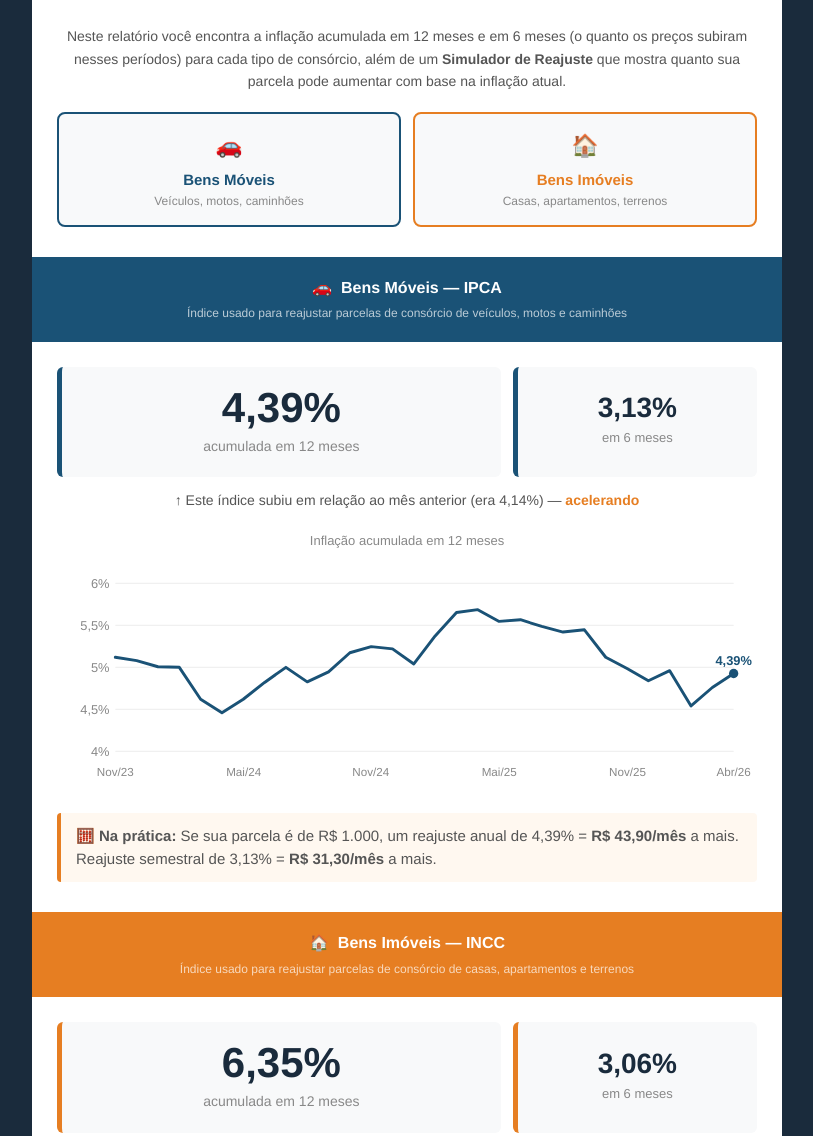
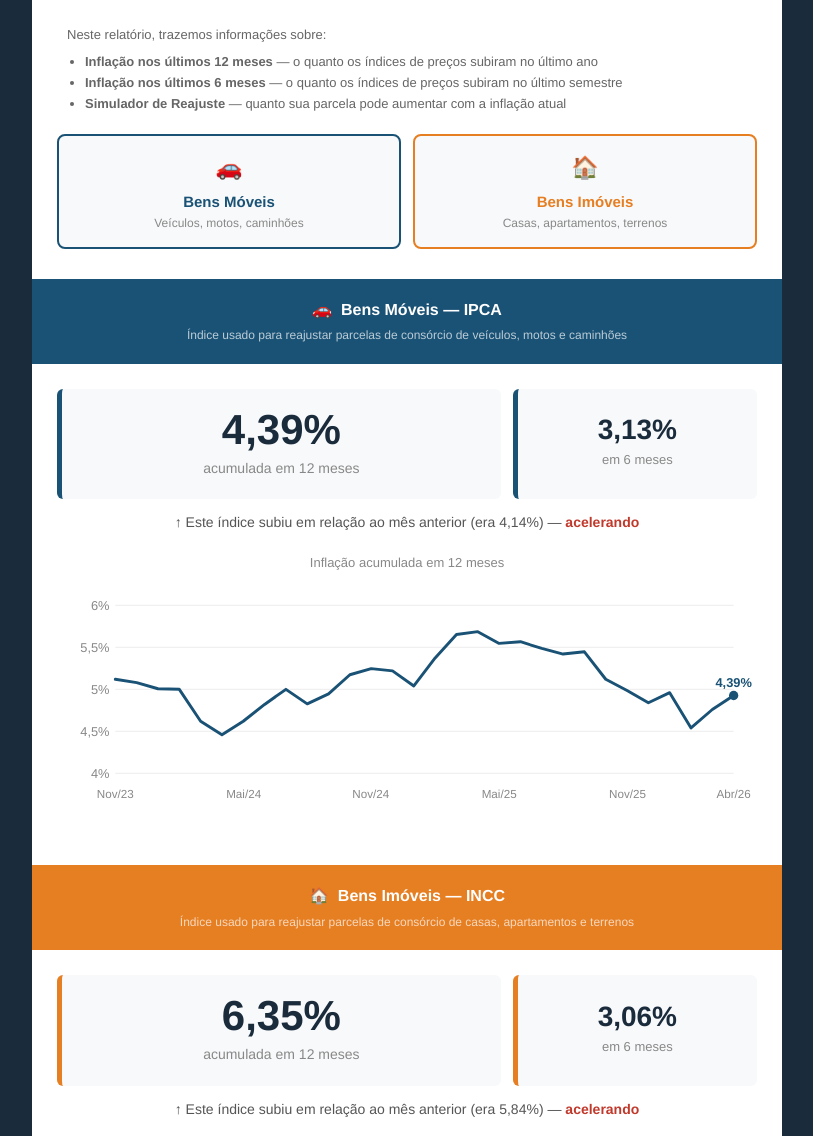
Before and after one commit to pesquisa-inflacao/inflation_report, a plain HTML site: page reports/2026-05.html in a window 1280 px wide. Shown: the part 178-1314 px from the top of the page, without its empty margins (233-1046 px from the left). Drawn offline with Linux system fonts and the light colour scheme.

Commit message:
updates to May report

```diff
--- a/reports/2026-05.html
+++ b/reports/2026-05.html
@@ -21,9 +21,14 @@
     </div>
 
     <!-- INTRO -->
-    <p style="font-size: 14px; color: #555; margin: 0 0 20px 0; line-height: 1.6; text-align: center;">
-        Neste relatório você encontra a inflação acumulada em 12 meses e em 6 meses (o quanto os preços subiram nesses períodos) para cada tipo de consórcio, além de um <strong>Simulador de Reajuste</strong> que mostra quanto sua parcela pode aumentar com base na inflação atual.
-    </p>
+    <div style="font-size: 13px; color: #666; margin: 0 0 20px 0; line-height: 1.6; padding: 0 10px;">
+        <p style="margin: 0 0 6px 0;">Neste relatório, trazemos informações sobre:</p>
+        <ul style="margin: 0; padding-left: 18px;">
+            <li><strong>Inflação nos últimos 12 meses</strong> — o quanto os índices de preços subiram no último ano</li>
+            <li><strong>Inflação nos últimos 6 meses</strong> — o quanto os índices de preços subiram no último semestre</li>
+            <li><strong>Simulador de Reajuste</strong> — quanto sua parcela pode aumentar com a inflação atual</li>
+        </ul>
+    </div>
 
     <!-- NAVIGATION INDEX -->
     <div style="display: flex; gap: 12px;">
@@ -67,7 +72,7 @@
 
     <!-- Context line -->
     <p style="font-size: 14px; color: #555; margin: 0 0 20px 0; text-align: center;">
-        &#8593; Este índice subiu em relação ao mês anterior (era 4,14%) — <span style="color: #e67e22; font-weight: 600;">acelerando</span>
+        &#8593; Este índice subiu em relação ao mês anterior (era 4,14%) — <span style="color: #c0392b; font-weight: 600;">acelerando</span>
     </p>
 
     <!-- Line chart: IPCA 12M accumulated, last 30 months -->
@@ -141,12 +146,6 @@
         </svg>
     </div>
 
-    <!-- Installment example -->
-    <div style="background-color: #fff8f0; border-left: 4px solid #e67e22; padding: 12px 15px; border-radius: 4px;">
-        <p style="font-size: 15px; margin: 0; color: #555; line-height: 1.5;">
-            &#129518; <strong>Na prática:</strong> Se sua parcela é de R$&nbsp;1.000, um reajuste anual de 4,39% = <strong>R$&nbsp;43,90/mês</strong> a mais. Reajuste semestral de 3,13% = <strong>R$&nbsp;31,30/mês</strong> a mais.
-        </p>
-    </div>
 </div>
 
 <!-- ═══════════════════════════════════════════════════════════════ -->
@@ -176,7 +175,7 @@
 
     <!-- Context line -->
     <p style="font-size: 14px; color: #555; margin: 0 0 20px 0; text-align: center;">
-        &#8593; Este índice subiu em relação ao mês anterior (era 5,84%) — <span style="color: #e67e22; font-weight: 600;">acelerando</span>
+        &#8593; Este índice subiu em relação ao mês anterior (era 5,84%) — <span style="color: #c0392b; font-weight: 600;">acelerando</span>
     </p>
 
     <!-- Line chart: INCC 12M accumulated, last 30 months -->
@@ -250,12 +249,6 @@
         </svg>
     </div>
 
-    <!-- Installment example -->
-    <div style="background-color: #fff8f0; border-left: 4px solid #e67e22; padding: 12px 15px; border-radius: 4px;">
-        <p style="font-size: 15px; margin: 0; color: #555; line-height: 1.5;">
-            &#129518; <strong>Na prática:</strong> Se sua parcela é de R$&nbsp;1.000, um reajuste anual de 6,35% = <strong>R$&nbsp;63,50/mês</strong> a mais. Reajuste semestral de 3,06% = <strong>R$&nbsp;30,60/mês</strong> a mais.
-        </p>
-    </div>
 </div>
 
 <!-- ═══════════════════════════════════════════════════════════════ -->
@@ -352,6 +345,13 @@
     <p style="font-size: 12px; color: #aaa; text-align: center; margin: 0;">
         Valores aproximados para fins ilustrativos. O reajuste real depende das regras do seu contrato de consórcio.
     </p>
+
+    <!-- Carta de crédito reminder -->
+    <div style="background-color: #f8f9fa; border-radius: 6px; padding: 14px 16px; margin-top: 20px;">
+        <p style="font-size: 13px; margin: 0; color: #555; line-height: 1.5;">
+            <strong>Lembre-se:</strong> a sua carta de crédito também é corrigida por esses mesmos índices enquanto você não for contemplado. Ou seja, o valor que você terá direito a receber acompanha a inflação.
+        </p>
+    </div>
 </div>
 
 <!-- ═══════════════════════════════════════════════════════════════ -->
```
Also changed, not shown: site/reports/2026-05.html (+17 -17 lines).
